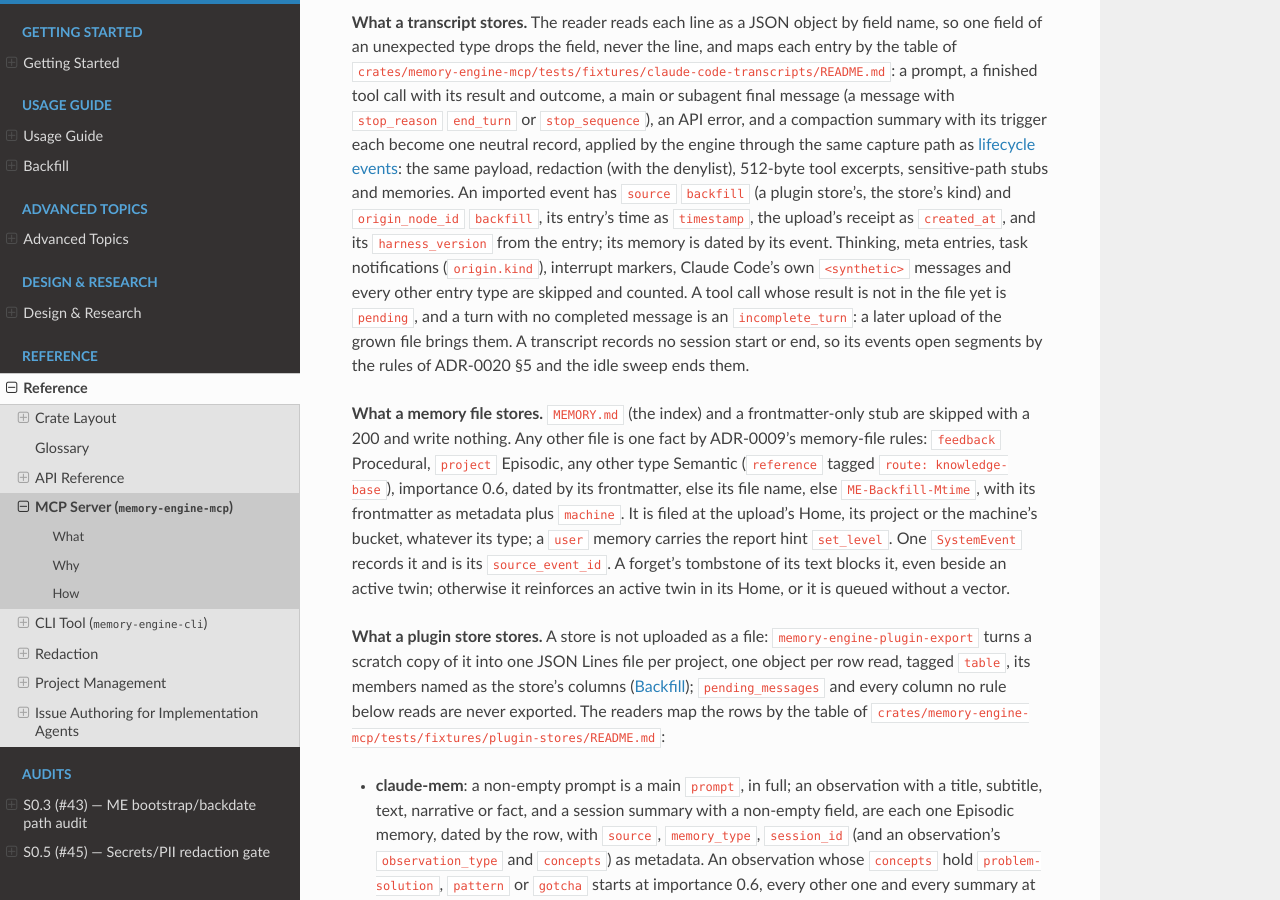
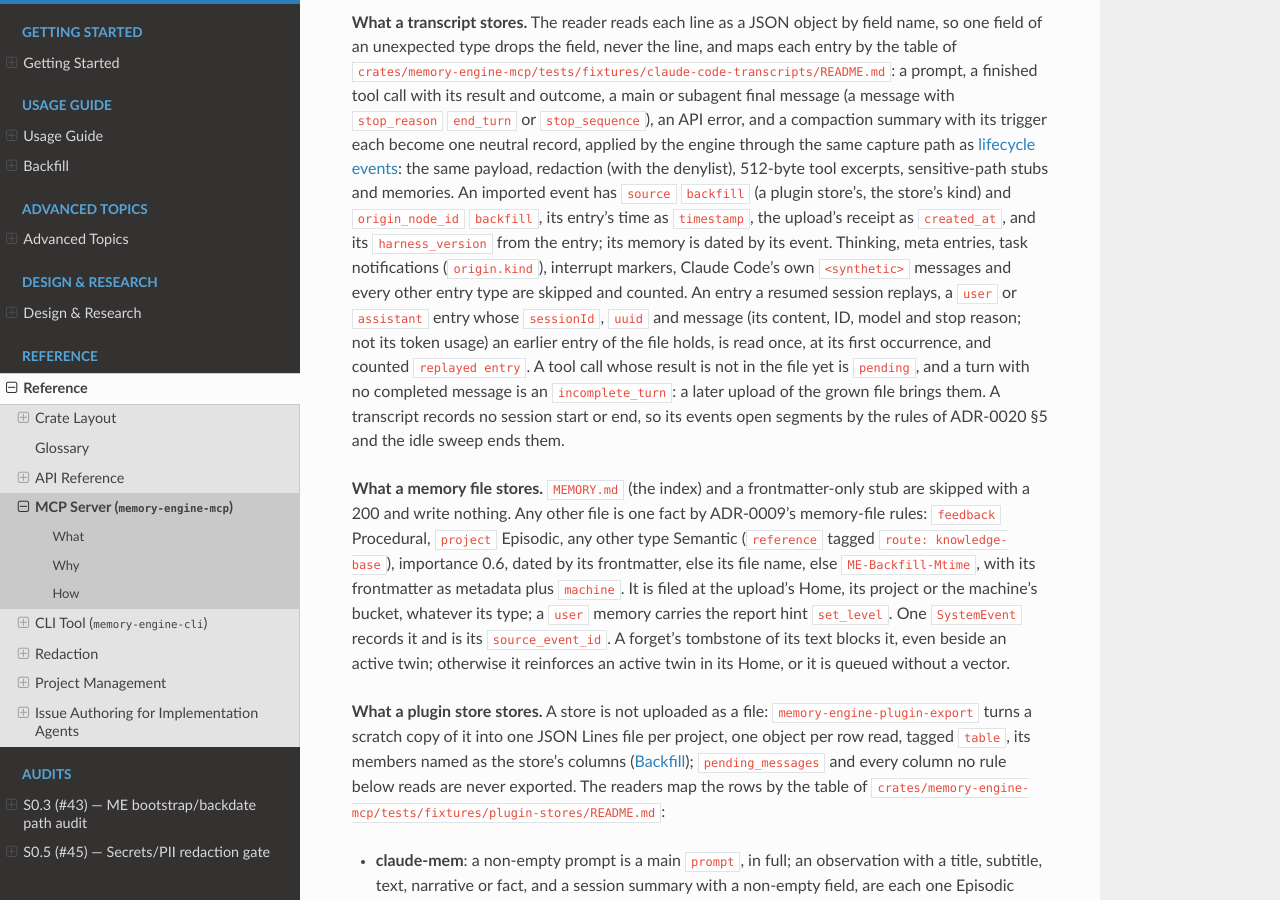
Before and after one commit to dutiona/memory-engine, a Sphinx documentation site: the page built from docs/reference/mcp-server.md, in a window 1280 px wide and 900 px high, scrolled down 15628 px. Built offline with Sphinx 7.4.7 and the Read the Docs theme 3.1.0, drawn with Linux system fonts in a browser that asks for light colours.

Commit message:
docs(backfill): document the replayed-entry rule (#1173)
The reader now reads a resumed session's replayed entries once and counts them as `replayed entry`; the transcript reference and the backfill review say so, and the one same-file fork case that still answers 409 joins the accepted residuals.

```diff
--- a/docs/reference/mcp-server.md
+++ b/docs/reference/mcp-server.md
@@ -566,9 +566,11 @@ tool excerpts, sensitive-path stubs and memories. An imported event has `source`
 store's kind) and `origin_node_id` `backfill`, its entry's time as `timestamp`, the upload's receipt as `created_at`,
 and its `harness_version` from the entry; its memory is dated by its event. Thinking, meta entries, task notifications
 (`origin.kind`), interrupt markers, Claude Code's own `<synthetic>` messages and every other entry type are skipped
-and counted. A tool call whose result is not in the file yet is `pending`, and a turn with no completed message is an
-`incomplete_turn`: a later upload of the grown file brings them. A transcript records no session start or end, so its
-events open segments by the rules of ADR-0020 §5 and the idle sweep ends them.
+and counted. An entry a resumed session replays, a `user` or `assistant` entry whose `sessionId`, `uuid` and message
+(its content, ID, model and stop reason; not its token usage) an earlier entry of the file holds, is read once, at its
+first occurrence, and counted `replayed entry`. A tool call whose result is not in the file yet is `pending`, and a
+turn with no completed message is an `incomplete_turn`: a later upload of the grown file brings them. A transcript
+records no session start or end, so its events open segments by the rules of ADR-0020 §5 and the idle sweep ends them.
 
 **What a memory file stores.** `MEMORY.md` (the index) and a frontmatter-only stub are skipped with a 200 and write
 nothing. Any other file is one fact by ADR-0009's memory-file rules: `feedback` Procedural, `project` Episodic, any
```
Also changed, not shown: docs/backfill.md (+4 -1 lines).
